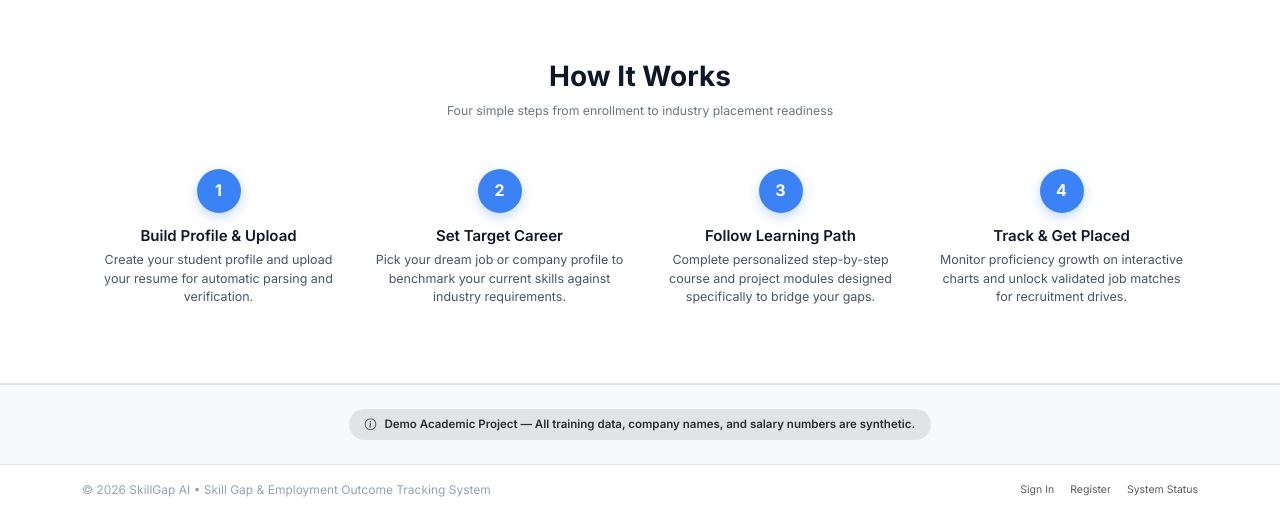
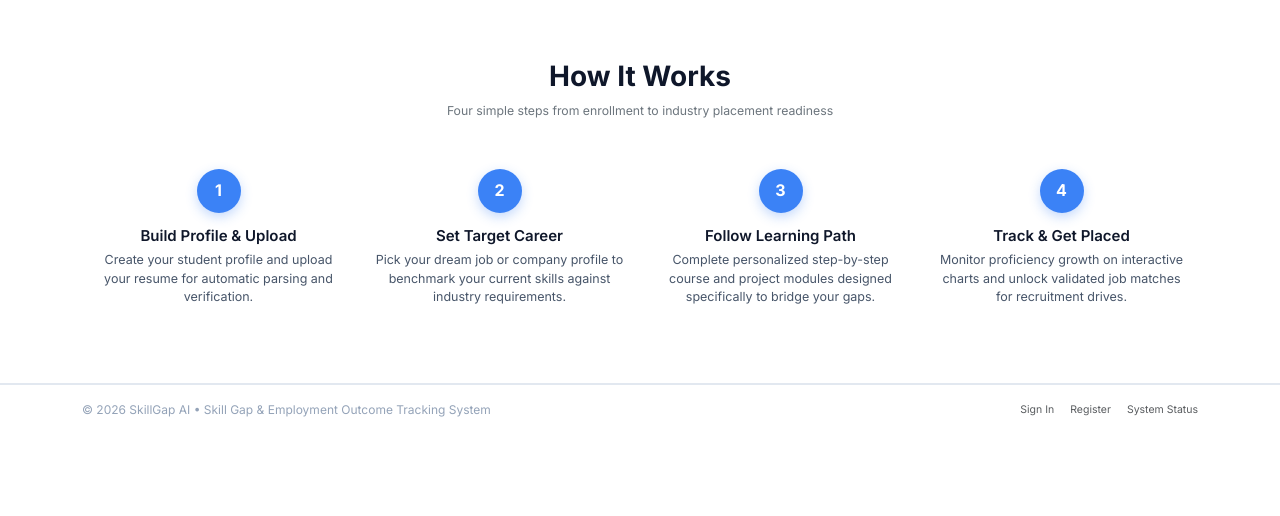
Before and after one commit to nimish-tiwari-30/skillgap-placement-tracker-, a Flask app: page / in a window 1280 px wide. Shown: the part 1304-1820 px from the top of the page. After the commit the page ends 1721 px from the top, so only its background shows below. Run offline with Flask 3, Linux system fonts and the light colour scheme; some libraries are stand-ins or nearby versions.

Commit message:
Remove synthetic demo disclaimer banner from landing page and footer

```diff
--- a/templates/base.html
+++ b/templates/base.html
@@ -294,9 +294,6 @@
             <div>
                 <span>&copy; {{ current_year }} {{ app_name }} &bull; Skill Gap &amp; Employment Outcome Tracking</span>
             </div>
-            <div>
-                <span class="badge bg-secondary-subtle text-secondary-emphasis">Demo Project &mdash; Uses Synthetic Data</span>
-            </div>
         </footer>
 
     </div><!-- /main-content -->
--- a/templates/index.html
+++ b/templates/index.html
@@ -152,15 +152,6 @@
         </div>
     </section>
 
-    <!-- Demo Banner & Disclaimer -->
-    <section class="py-4 bg-light text-center border-top">
-        <div class="container">
-            <span class="badge bg-secondary-subtle text-secondary-emphasis px-3 py-2">
-                <i class="bi bi-info-circle me-1"></i> Demo Academic Project &mdash; All training data, company names, and salary numbers are synthetic.
-            </span>
-        </div>
-    </section>
-
     <!-- Footer -->
     <footer class="page-footer" role="contentinfo">
         <div class="container d-flex flex-wrap align-items-center justify-content-between gap-3">
```
